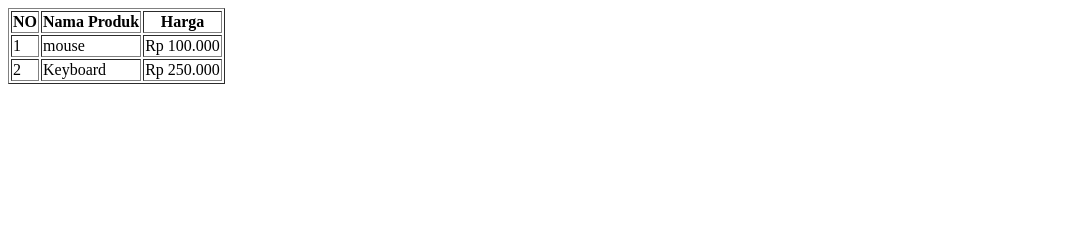
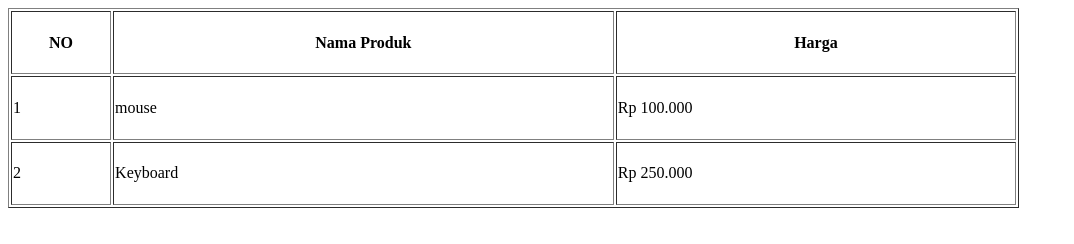
Before and after one commit to adedwi208/1124160201-table-01, a plain HTML site: page index.html in a window 1280 px wide. Shown: the whole page, without its empty margins (0-1074 px from the left). Drawn offline with Linux system fonts and the light colour scheme.

Commit message:
perubahan ukuran table

```diff
--- a/index.html
+++ b/index.html
@@ -6,11 +6,11 @@
     <title>table</title>
 </head>
 <body>
-    <table border="1">
+    <table border="1" width="80%" height="200px">
         <tr>
-            <th>NO</th>
-            <th>Nama Produk</th>
-            <th>Harga</th>
+            <th width="10%">NO</th>
+            <th width="50%">Nama Produk</th>
+            <th width="40%">Harga</th>
         </tr>
 
         <tr>
```
